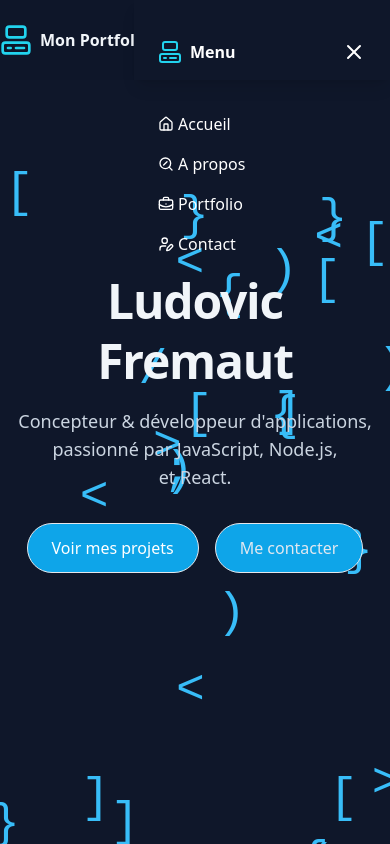
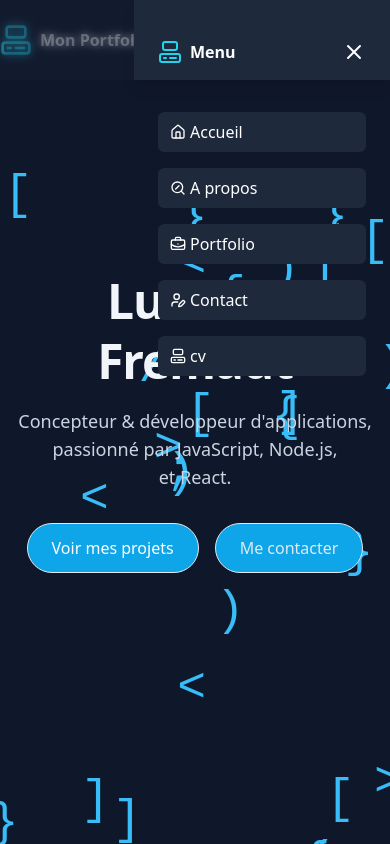
Before and after one commit to ludovicfremaut/PortFolio-ludovic_fremaut, a React (Vite) app: page / in a window 390 px wide. Both pictures are taken after a click on the button "Ouvrir le menu". Shown: the top 844 px of the page. Built offline with nearby package versions, Linux system fonts and the light colour scheme.

Commit message:
ajustements css && affichage CV

```diff
--- a/src/App.tsx
+++ b/src/App.tsx
@@ -3,6 +3,7 @@ import Navbar from "./components/Navbar"
 import ParticlesBackground from "./components/ParticlesBackground"
 import About from "./pages/About"
 import Contact from "./pages/Contact"
+import CVSection from "./pages/CV"
 import PortfolioCarousel from "./pages/Portefolio"
 import Portfolio from "./pages/Portefolio"
 import './styles/main.scss'
@@ -18,7 +19,7 @@ function App() {
     <About/>
     <PortfolioCarousel />
     <Contact />
-
+    <CVSection />
     </>
   )
 }
--- a/src/components/BurgerMenu.tsx
+++ b/src/components/BurgerMenu.tsx
@@ -1,6 +1,13 @@
 import { useState } from "react";
 import { motion, AnimatePresence } from "framer-motion";
-import { BriefcaseBusiness, Computer, Home, SearchSlash, UserPen, X } from "lucide-react";
+import {
+  BriefcaseBusiness,
+  Computer,
+  Home,
+  SearchSlash,
+  UserPen,
+  X,
+} from "lucide-react";
 import { useScrollTo } from "../hooks/useScrollTo";
 
 const BurgerMenu = () => {
@@ -8,10 +15,31 @@ const BurgerMenu = () => {
   const scrollTo = useScrollTo();
 
   const sections = [
-    { label: "Accueil", id: "Accueil", icon: <Home className="h-4 w-4 inline mr-1" /> },
-    { label: "A propos", id: "about", icon: <SearchSlash className="h-4 w-4 inline mr-1" /> },
-    { label: "Portfolio", id: "portfolio", icon: <BriefcaseBusiness className="h-4 w-4 inline mr-1" /> },
-    { label: "Contact", id: "contact", icon: <UserPen className="h-4 w-4 inline mr-1" /> },
+    {
+      label: "Accueil",
+      id: "Accueil",
+      icon: <Home className="h-4 w-4 inline mr-1" />,
+    },
+    {
+      label: "A propos",
+      id: "about",
+      icon: <SearchSlash className="h-4 w-4 inline mr-1" />,
+    },
+    {
+      label: "Portfolio",
+      id: "portfolio",
+      icon: <BriefcaseBusiness className="h-4 w-4 inline mr-1" />,
+    },
+    {
+      label: "Contact",
+      id: "contact",
+      icon: <UserPen className="h-4 w-4 inline mr-1" />,
+    },
+    {
+      label: "cv",
+      id: "cv",
+      icon: <Computer className="h-4 w-4 inline mr-1" />,
+    },
   ];
 
   const handleClick = (id: string) => {
@@ -24,19 +52,23 @@ const BurgerMenu = () => {
       {/* Burger button */}
       <button
         onClick={() => setIsOpen(!isOpen)}
-        className="text-slate-300 hover:text-cyan-400 focus:outline-none"
+        className={`p-3 rounded-full shadow-md transition duration-200 ${
+          isOpen
+            ? "bg-slate-800 text-cyan-400"
+            : "bg-slate-800 text-white hover:text-cyan-400"
+        }`}
       >
         <span className="sr-only">Ouvrir le menu</span>
         <motion.div
-          className="w-6 h-[2px] bg-white mb-[5px] rounded"
+          className="w-6 h-[2px] mb-[5px] rounded bg-current"
           animate={{ rotate: isOpen ? 45 : 0, y: isOpen ? 6 : 0 }}
         />
         <motion.div
-          className="w-6 h-[2px] bg-white mb-[5px] rounded"
+          className="w-6 h-[2px] mb-[5px] rounded bg-current"
           animate={{ opacity: isOpen ? 0 : 1 }}
         />
         <motion.div
-          className="w-6 h-[2px] bg-white rounded"
+          className="w-6 h-[2px] rounded bg-current"
           animate={{ rotate: isOpen ? -45 : 0, y: isOpen ? -6 : 0 }}
         />
       </button>
@@ -44,20 +76,35 @@ const BurgerMenu = () => {
       {/* Menu drawer */}
       <AnimatePresence>
   {isOpen && (
+    <>
+      <motion.div
+        key="overlay"
+        initial={{ opacity: 0 }}
+        exit={{ opacity: 0 }}
+        animate={{ opacity: 0.7 }}
+        transition={{ duration: 0.3 }}
+        className="fixed inset-0 bg-slate-800/50 backdrop-blur-sm z-40"
+        onClick={() => setIsOpen(false)}
+      />
+
+      {/* Menu drawer */}
       <motion.div
         key="menu"
         initial={{ x: "100%" }}
         animate={{ x: 0 }}
         exit={{ x: "100%" }}
         transition={{ duration: 0.3 }}
-            className="fixed top-0 right-0 w-64 h-full bg-slate-900 z-50 shadow-lg px-6 py-10 flex flex-col gap-6"
+        className="fixed top-0 right-0 w-64 h-full bg-slate-800 z-50 shadow-lg px-6 py-10 flex flex-col gap-6"
       >
         <div className="flex justify-between items-center mb-6">
           <div className="flex items-center">
             <Computer className="h-6 w-6 text-cyan-400" />
             <span className="ml-2 text-white font-bold">Menu</span>
           </div>
-              <button onClick={() => setIsOpen(false)} aria-label="Fermer le menu">
+          <button
+            onClick={() => setIsOpen(false)}
+            aria-label="Fermer le menu"
+          >
             <X className="text-white" />
           </button>
         </div>
@@ -67,7 +114,8 @@ const BurgerMenu = () => {
             <button
               key={id}
               onClick={() => handleClick(id)}
-                  className="text-white hover:text-cyan-400 text-left text-base flex items-center transition-colors"
+              className="w-full px-3 py-2 rounded-md bg-slate-800 hover:bg-slate-700 text-white hover:text-cyan-400 text-left text-base flex items-center transition-all"
+
             >
               {icon}
               {label}
@@ -75,8 +123,11 @@ const BurgerMenu = () => {
           ))}
         </nav>
       </motion.div>
+    </>
   )}
 </AnimatePresence>
+
+
     </div>
   );
 };
--- a/src/components/Navbar.tsx
+++ b/src/components/Navbar.tsx
@@ -5,6 +5,7 @@ import {
   Home,
   SearchSlash,
   UserPen,
+  FileUser,
 } from "lucide-react";
 import { useScrollTo } from "../hooks/useScrollTo";
 import BurgerMenu from "./BurgerMenu";
@@ -32,6 +33,11 @@ const Navbar = () => {
       label: "Contact",
       id: "contact",
       icon: <UserPen className="h-4 w-4 inline mr-1" />,
+    },
+    {
+      label: "cv",
+      id: "cv",
+      icon: <FileUser className="h-4 w-4 inline mr-1" />,
     },
   ];
 
--- /dev/null
+++ b/src/pages/CV.tsx
@@ -0,0 +1,55 @@
+import { motion, AnimatePresence } from "framer-motion";
+import { useState } from "react";
+
+export default function CVSection() {
+  const [showCV, setShowCV] = useState(false);
+
+  return (
+    <motion.section
+      id="cv"
+      className="scroll-mt-40 min-h-screen px-4 py-20 bg-slate-800/60 text-white flex flex-col items-center justify-center"
+      initial={{ opacity: 0 }}
+      animate={{ opacity: 1 }}
+      transition={{ duration: 0.5 }}
+    >
+      <h2 className="text-4xl font-bold text-cyan-400 mb-8">Mon CV</h2>
+
+      <div className="flex flex-wrap justify-center gap-4 mb-8">
+        <button
+          onClick={() => setShowCV((prev) => !prev)}
+          className="px-6 py-3 rounded-full border bg-sky-500 text-slate-200 hover:bg-sky-600 transition"
+        >
+          {showCV ? "Masquer l’aperçu" : "Afficher l’aperçu"}
+        </button>
+
+        <a
+          href="/pdf/Fremaut-Ludovic.pdf"
+          download
+          target="_blank"
+          className="px-6 py-3 rounded-full border bg-sky-500 text-slate-200 hover:bg-sky-600 transition"
+        >
+          Télécharger mon CV
+        </a>
+      </div>
+
+      {/* Aperçu iframe si demandé */}
+      <AnimatePresence>
+        {showCV && (
+          <motion.div
+            className="hidden md:block w-full max-w-4xl aspect-[3/4] mb-6 rounded shadow-lg overflow-hidden"
+            initial={{ opacity: 0, y: 20 }}
+            animate={{ opacity: 1, y: 0 }}
+            exit={{ opacity: 0, y: 20 }}
+            transition={{ duration: 0.5 }}
+          >
+            <iframe
+              src="/pdf/Fremaut-Ludovic.pdf"
+              className="w-full h-full"
+              title="CV de Ludovic Frémaut"
+            />
+          </motion.div>
+        )}
+      </AnimatePresence>
+    </motion.section>
+  );
+}
--- a/src/services/contactService.ts
+++ b/src/services/contactService.ts
@@ -10,6 +10,11 @@ export const sendContactForm = async (data: ContactFormData) => {
   const serviceId = import.meta.env.VITE_EMAILJS_SERVICE_ID!;
   const templateId = import.meta.env.VITE_EMAILJS_TEMPLATE_ID!;
   const publicKey = import.meta.env.VITE_EMAILJS_PUBLIC_KEY!;
+
+  if (!data.name || !data.email || !data.message) {
+    throw new Error("Champs manquants");
+  }
+
 
   const now = new Date();
   const time = now.toLocaleString("fr-FR", {
```
Also changed, not shown: 1 other file (tests, documents, lock files or other folders). Lines whose indentation alone changed are shown as unchanged.
